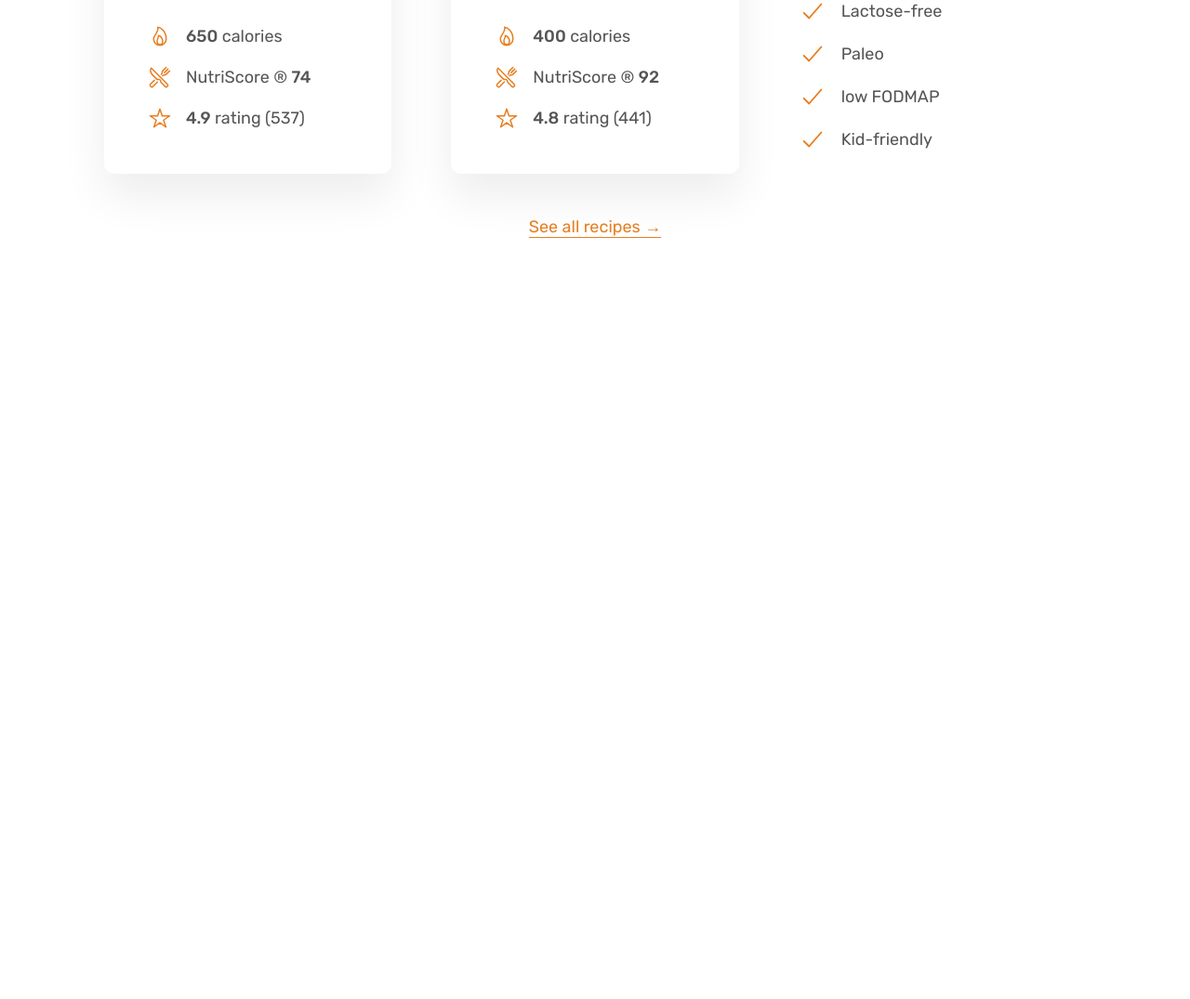
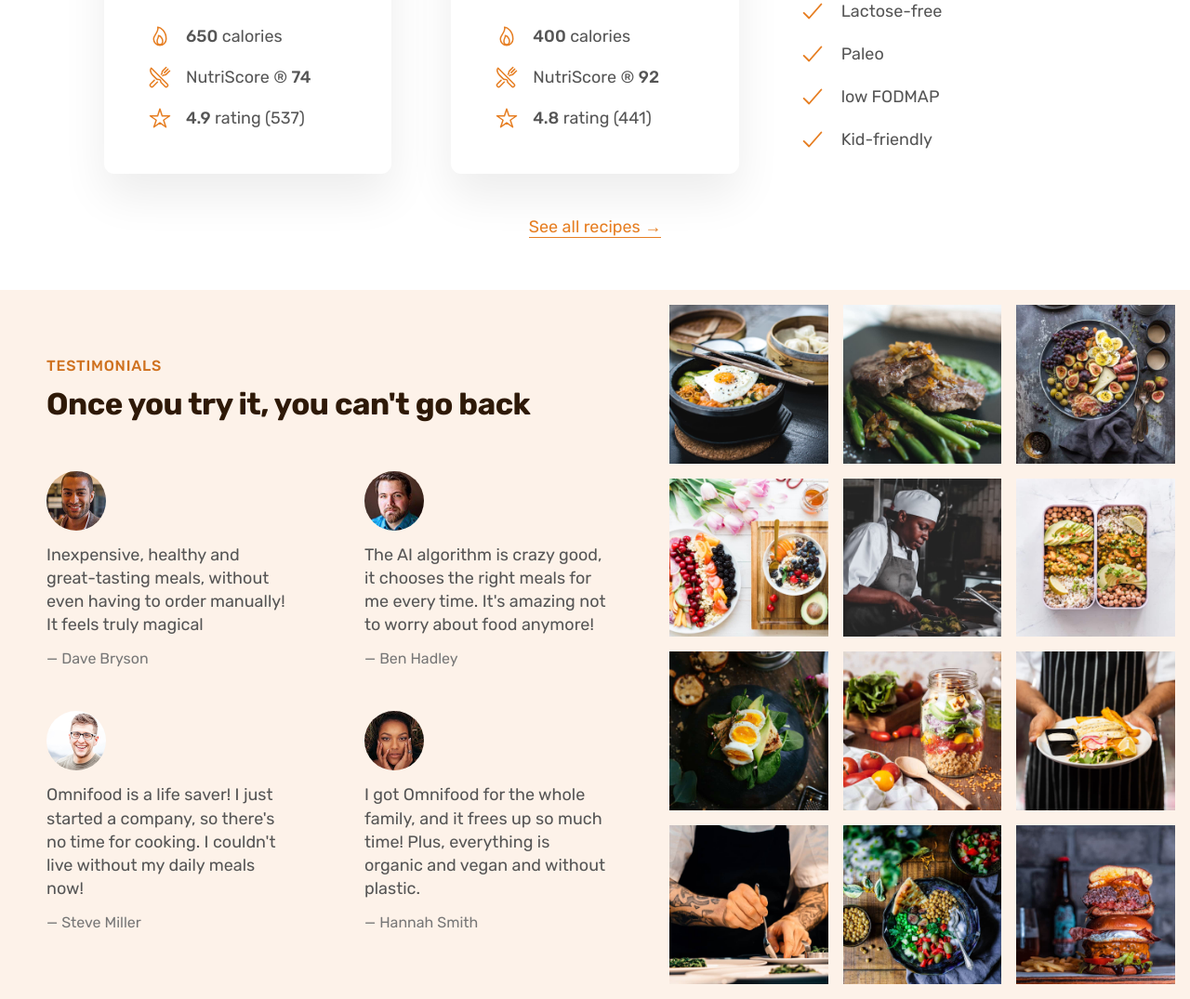
Before and after one commit to Lukashatirishvili/HTML-CSS, a plain HTML site: page Omnifood-Project/index.html in a window 1280 px wide. Shown: the part 2655-3730 px from the top of the page at 93% size. Before the commit the page ends 2967 px from the top, so only its background shows below. Drawn offline with nearby package versions, Linux system fonts and the light colour scheme.

Commit message:
added new section with styles

```diff
--- a/Omnifood-Project/css/style.css
+++ b/Omnifood-Project/css/style.css
@@ -202,7 +202,7 @@
 /************ MEALS SECTION ***********/
 
 .section-meals {
-  padding: 5.6rem;
+  padding: 5.6rem 0;
 }
 
 .meal {
@@ -305,3 +305,60 @@
   height: 3rem;
   color: #e67e22;
 }
+
+/************ MEALS SECTION ***********/
+.section-testimonials {
+  background-color: #fdf2e9;
+  display: grid;
+  grid-template-columns: 55fr 45fr;
+  align-items: center;
+}
+
+.testimonials-container {
+  padding: 5rem;
+}
+
+.testimonials {
+  display: grid;
+  grid-template-columns: 1fr 1fr;
+  row-gap: 4.8rem;
+  column-gap: 8rem;
+}
+
+.testimonial-img {
+  width: 6.4rem;
+  border-radius: 50%;
+  margin-bottom: 1.2rem;
+}
+
+.testimonial-text {
+  font-size: 1.8rem;
+  line-height: 1.4;
+  margin-bottom: 1.6rem;
+}
+
+.testimonial-name {
+  font-size: 1.6rem;
+  color: #777;
+}
+
+.gallery {
+  display: grid;
+  grid-template-columns: repeat(3, 1fr);
+  gap: 1.6rem;
+  padding: 1.6rem;
+}
+
+.gallery-item {
+  overflow: hidden;
+}
+
+.gallery-item img {
+  display: block;
+  width: 100%;
+  transition: all 0.4s;
+}
+
+.gallery-item img:hover {
+  transform: scale(1.1);
+}
--- a/Omnifood-Project/index.html
+++ b/Omnifood-Project/index.html
@@ -276,6 +276,137 @@
           <a href="#" class="link">See all recipes &rarr;</a>
         </div>
       </section>
+
+      <section class="section-testimonials">
+        <div class="testimonials-container">
+          <span class="subheading">Testimonials</span>
+          <h2 class="heading-secondary">Once you try it, you can't go back</h2>
+          <div class="testimonials">
+            <figure>
+              <img
+                class="testimonial-img"
+                alt="photo of customer dave bryson"
+                src="img/customers/dave.jpg"
+              />
+              <blockquote class="testimonial-text">
+                Inexpensive, healthy and great-tasting meals, without even
+                having to order manually! It feels truly magical
+              </blockquote>
+              <p class="testimonial-name">&mdash; Dave Bryson</p>
+            </figure>
+            <figure>
+              <img
+                class="testimonial-img"
+                alt="photo of customer Ben Hadley"
+                src="img/customers/ben.jpg"
+              />
+              <blockquote class="testimonial-text">
+                The AI algorithm is crazy good, it chooses the right meals for
+                me every time. It's amazing not to worry about food anymore!
+              </blockquote>
+              <p class="testimonial-name">&mdash; Ben Hadley</p>
+            </figure>
+            <figure>
+              <img
+                class="testimonial-img"
+                alt="Photo of customer Steve Miller"
+                src="img/customers/steve.jpg"
+              />
+              <blockquote class="testimonial-text">
+                Omnifood is a life saver! I just started a company, so there's
+                no time for cooking. I couldn't live without my daily meals now!
+              </blockquote>
+              <p class="testimonial-name">&mdash; Steve Miller</p>
+            </figure>
+            <figure>
+              <img
+                class="testimonial-img"
+                alt="photo of customer Hannah Smith"
+                src="img/customers/hannah.jpg"
+              />
+              <blockquote class="testimonial-text">
+                I got Omnifood for the whole family, and it frees up so much
+                time! Plus, everything is organic and vegan and without plastic.
+              </blockquote>
+              <p class="testimonial-name">&mdash; Hannah Smith</p>
+            </figure>
+          </div>
+        </div>
+        <div class="gallery">
+          <figure class="gallery-item">
+            <img
+              src="img/gallery/gallery-1.jpg"
+              alt="Photo of beautifully arranged food"
+            />
+          </figure>
+          <figure class="gallery-item">
+            <img
+              src="img/gallery/gallery-2.jpg"
+              alt="Photo of beautifully arranged food"
+            />
+          </figure>
+          <figure class="gallery-item">
+            <img
+              src="img/gallery/gallery-3.jpg"
+              alt="Photo of beautifully arranged food"
+            />
+          </figure>
+          <figure class="gallery-item">
+            <img
+              src="img/gallery/gallery-4.jpg"
+              alt="Photo of beautifully arranged food"
+            />
+          </figure>
+          <figure class="gallery-item">
+            <img
+              src="img/gallery/gallery-5.jpg"
+              alt="Photo of beautifully arranged food"
+            />
+          </figure>
+          <figure class="gallery-item">
+            <img
+              src="img/gallery/gallery-6.jpg"
+              alt="Photo of beautifully arranged food"
+            />
+          </figure>
+          <figure class="gallery-item">
+            <img
+              src="img/gallery/gallery-7.jpg"
+              alt="Photo of beautifully arranged food"
+            />
+          </figure>
+          <figure class="gallery-item">
+            <img
+              src="img/gallery/gallery-8.jpg"
+              alt="Photo of beautifully arranged food"
+            />
+          </figure>
+          <figure class="gallery-item">
+            <img
+              src="img/gallery/gallery-9.jpg"
+              alt="Photo of beautifully arranged food"
+            />
+          </figure>
+          <figure class="gallery-item">
+            <img
+              src="img/gallery/gallery-10.jpg"
+              alt="Photo of beautifully arranged food"
+            />
+          </figure>
+          <figure class="gallery-item">
+            <img
+              src="img/gallery/gallery-11.jpg"
+              alt="Photo of beautifully arranged food"
+            />
+          </figure>
+          <figure class="gallery-item">
+            <img
+              src="img/gallery/gallery-12.jpg"
+              alt="Photo of beautifully arranged food"
+            />
+          </figure>
+        </div>
+      </section>
     </main>
 
     <script
```
